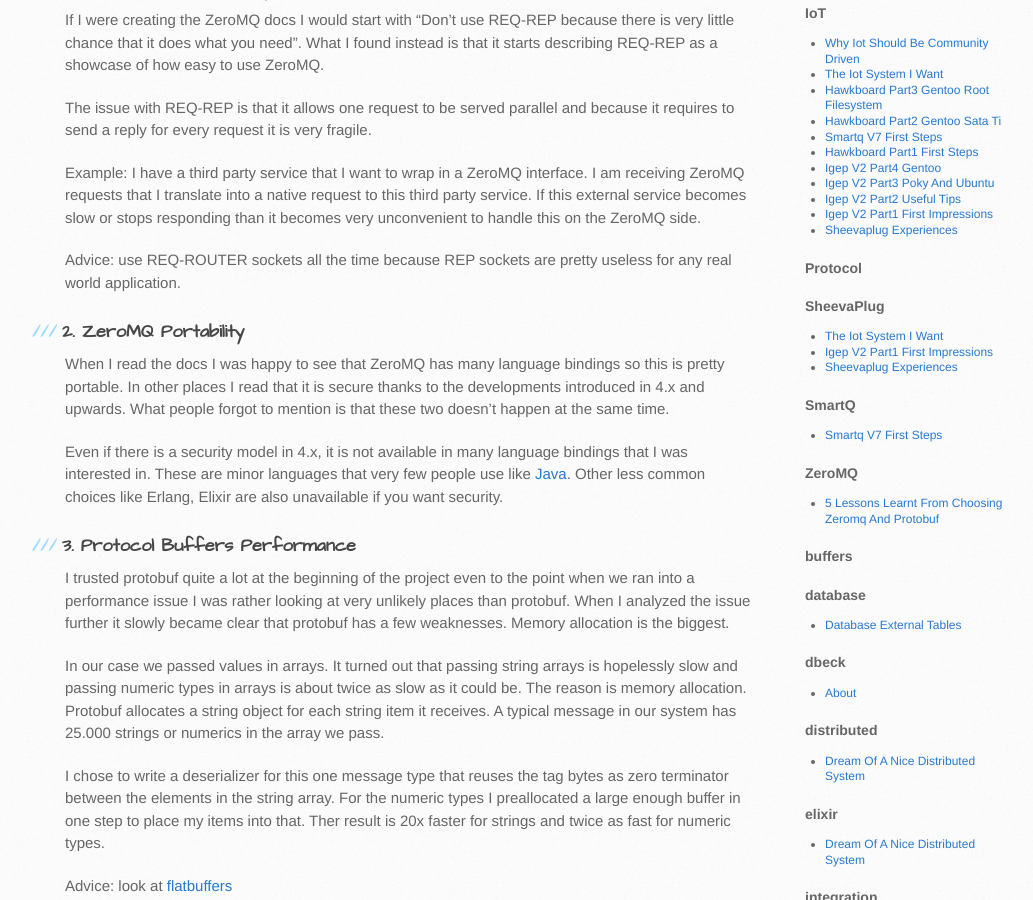
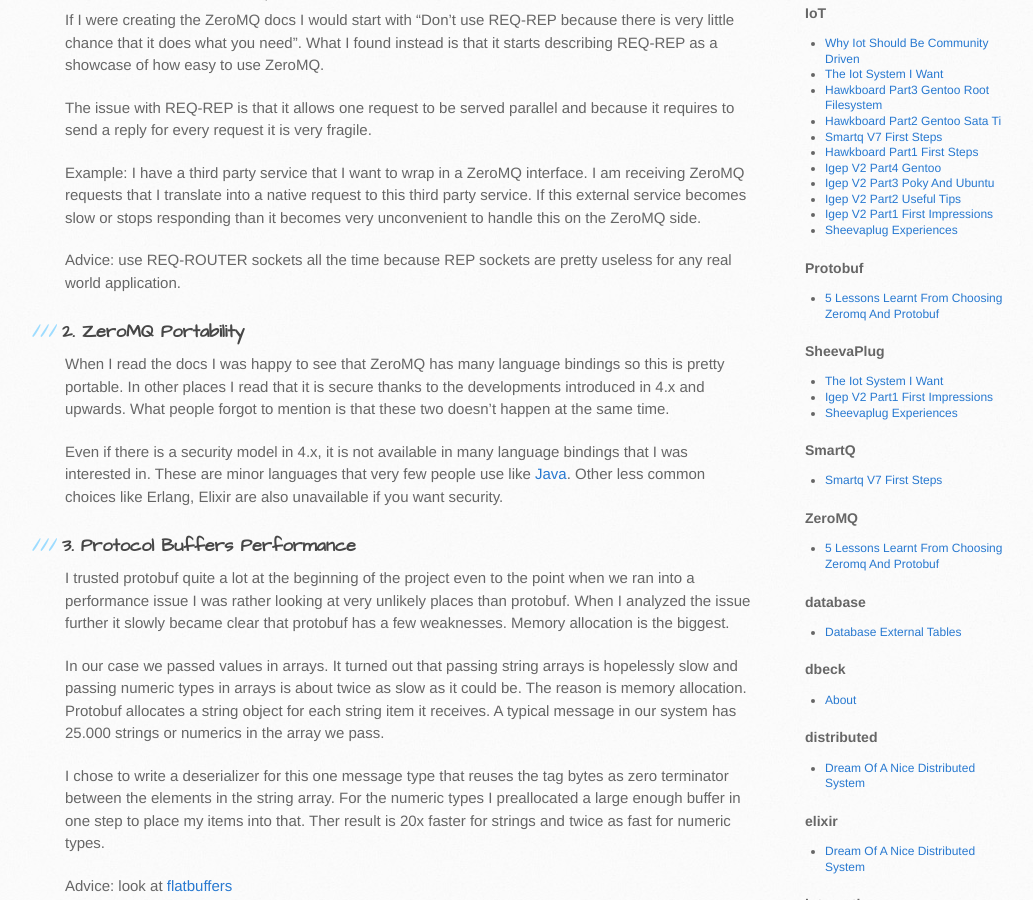
Before and after one commit to dbeck/dbeck.github.io, a Jekyll site: the page built from _posts/2015-09-17-5-lessons-learnt-from-choosing-zeromq-and-protobuf.markdown, in a window 1280 px wide and 900 px high, scrolled down 756 px. Shown: the whole window, without its empty margins (105-1138 px from the left). Built offline with Jekyll 4.4.1, drawn with Linux system fonts in a browser that asks for light colours; Markdown is read by kramdown in place of the engine named in the settings.

Commit message:
fixing content

```diff
--- a/_posts/2015-09-17-5-lessons-learnt-from-choosing-zeromq-and-protobuf.markdown
+++ b/_posts/2015-09-17-5-lessons-learnt-from-choosing-zeromq-and-protobuf.markdown
@@ -4,7 +4,7 @@ layout: post
 category: ZeroMQ
 tags:
   - ZeroMQ
-  - Protocol buffers
+  - Protobuf
 desc: 5 lessons learnt from choosing ZeroMQ + Protocol Buffers
 keywords: "Distributed, ZeroMQ, Protocol Buffers, Programming, Performance"
 twcardtype: summary_large_image
```
